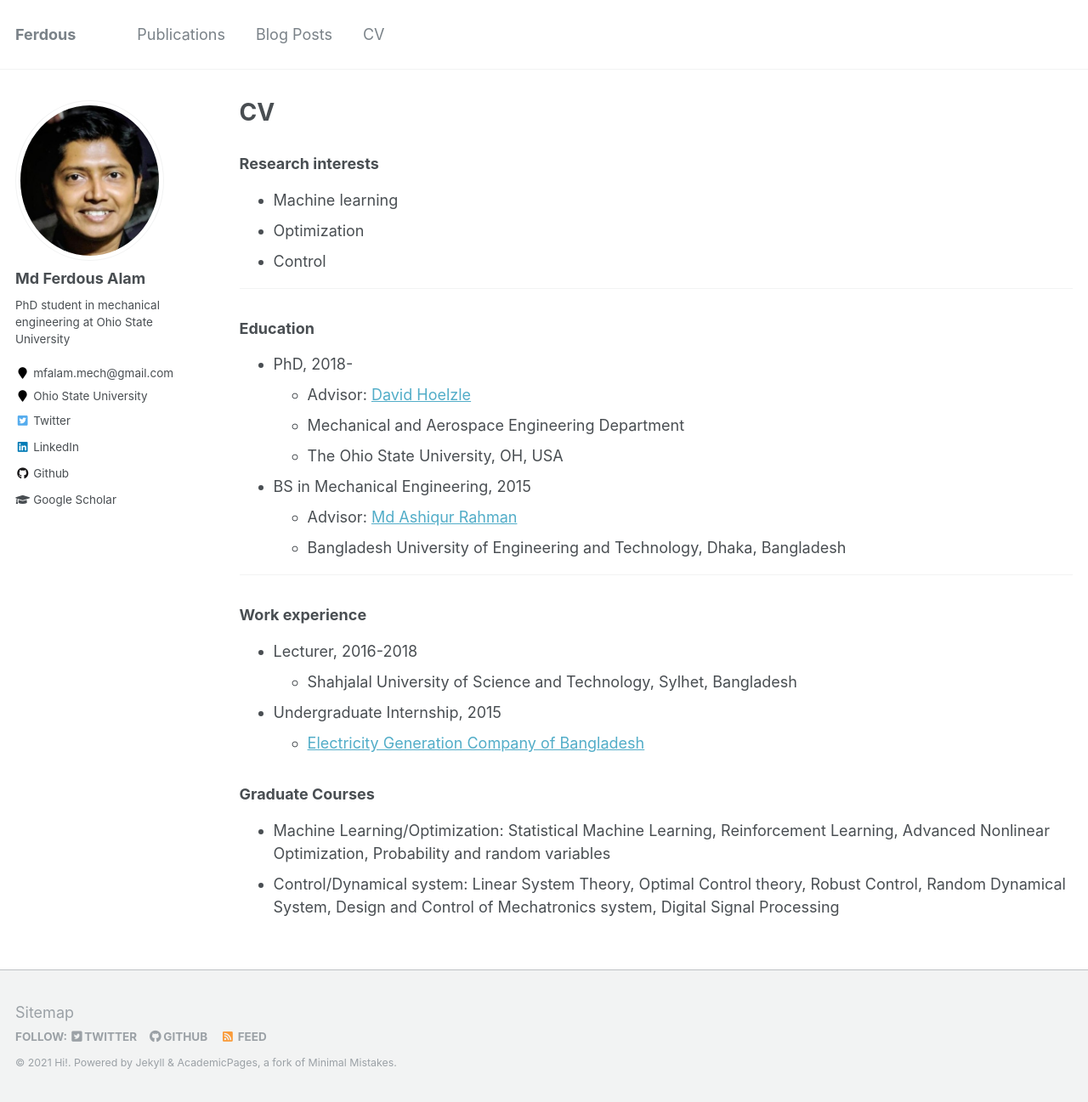
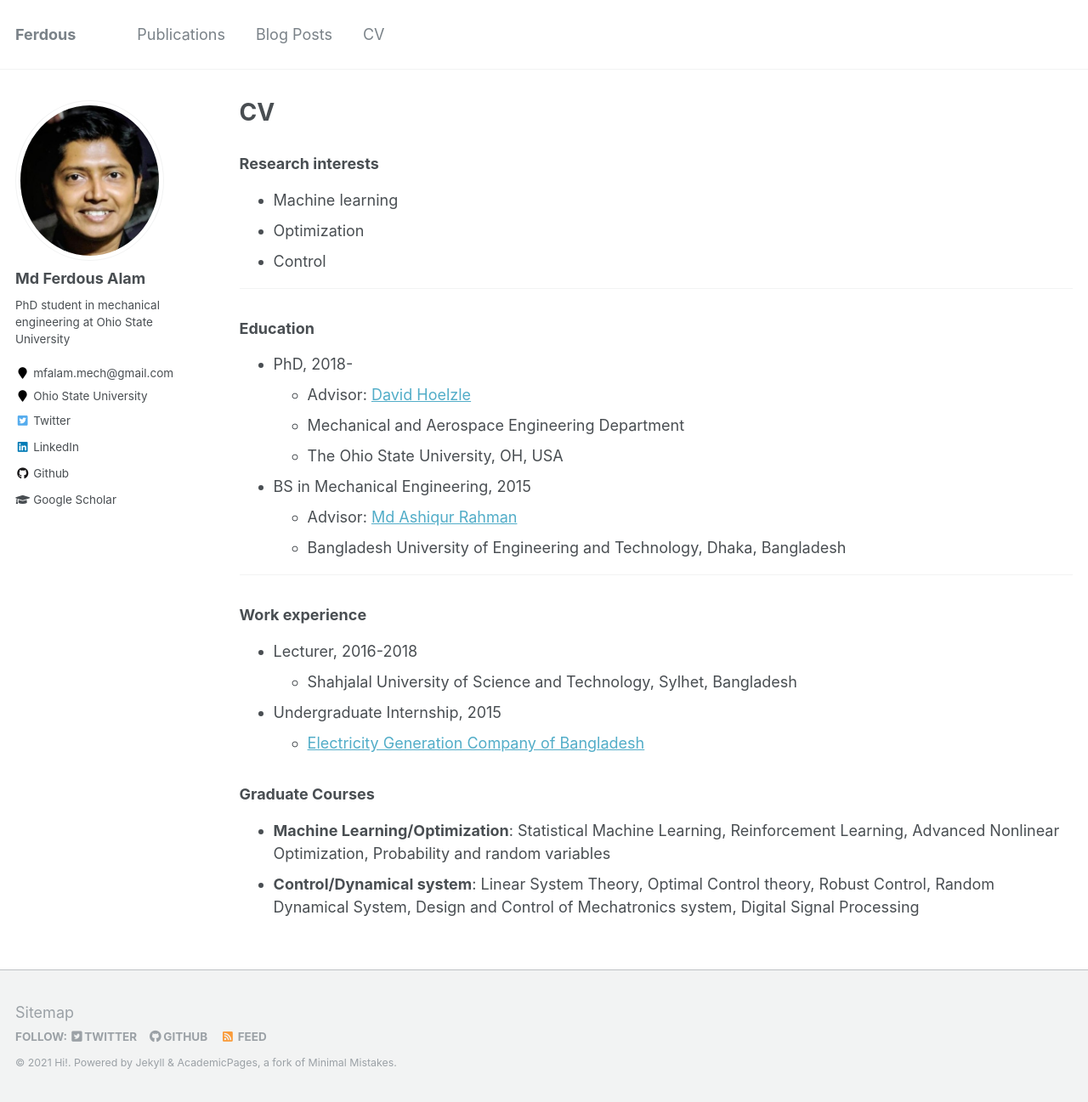
Before and after one commit to ghost-083/ghost-083.github.io, a Jekyll site: the page built from _pages/cv.md, in a window 1280 px wide and 1297 px high. Shown: the whole window at 85% size. Built offline with Jekyll 4.4.1, drawn with Linux system fonts in a browser that asks for light colours.

Commit message:
Trigger rebuild

```diff
--- a/_pages/cv.md
+++ b/_pages/cv.md
@@ -38,5 +38,5 @@
   * [Electricity Generation Company of Bangladesh](http://www.egcb.gov.bd/)
 
 ### Graduate Courses
-* Machine Learning/Optimization: Statistical Machine Learning, Reinforcement Learning, Advanced Nonlinear Optimization, Probability and random variables
-* Control/Dynamical system: Linear System Theory, Optimal Control theory, Robust Control, Random Dynamical System, Design and Control of Mechatronics system, Digital Signal Processing
+* **Machine Learning/Optimization**: Statistical Machine Learning, Reinforcement Learning, Advanced Nonlinear Optimization, Probability and random variables
+* **Control/Dynamical system**: Linear System Theory, Optimal Control theory, Robust Control, Random Dynamical System, Design and Control of Mechatronics system, Digital Signal Processing
```
